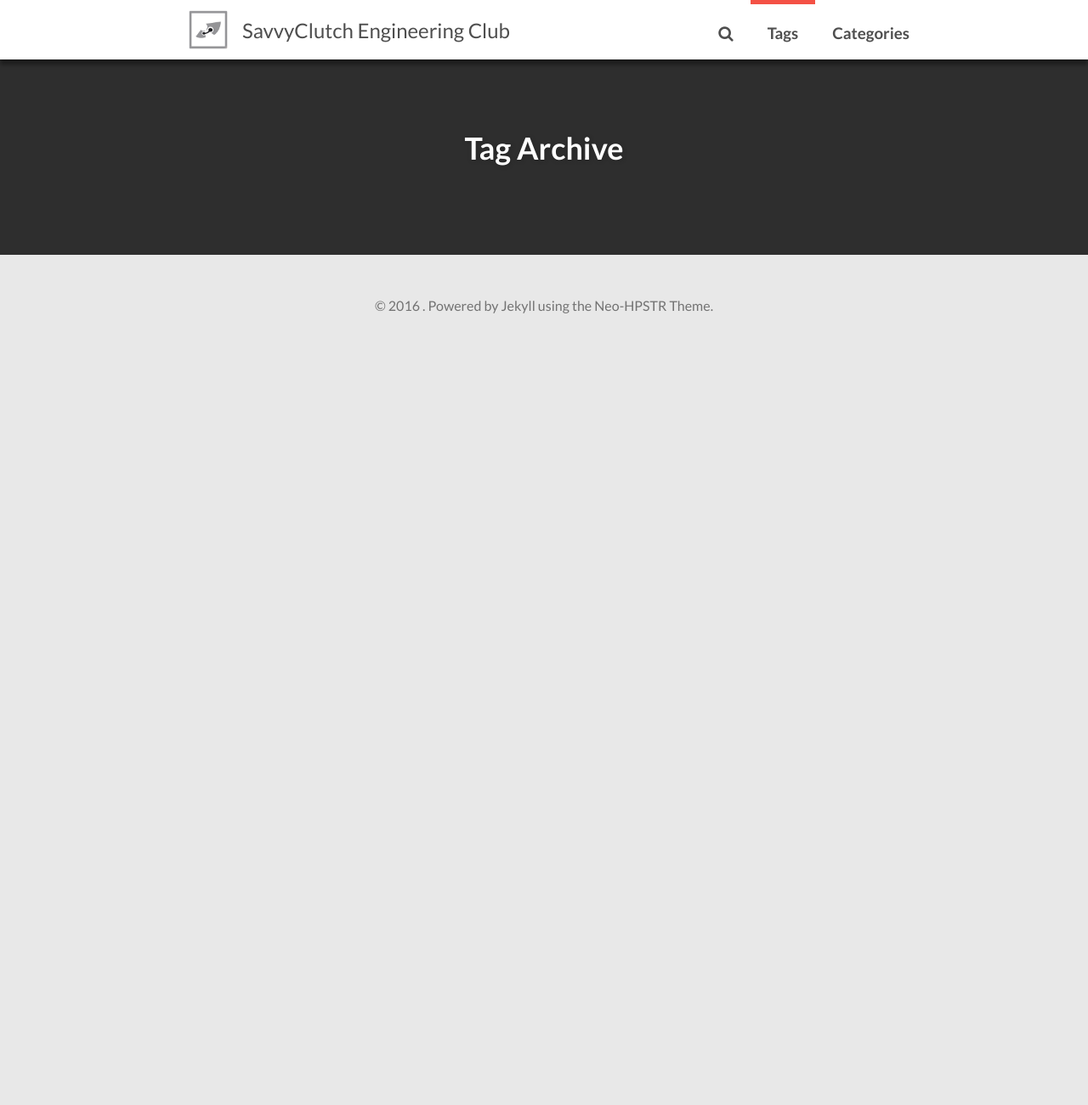
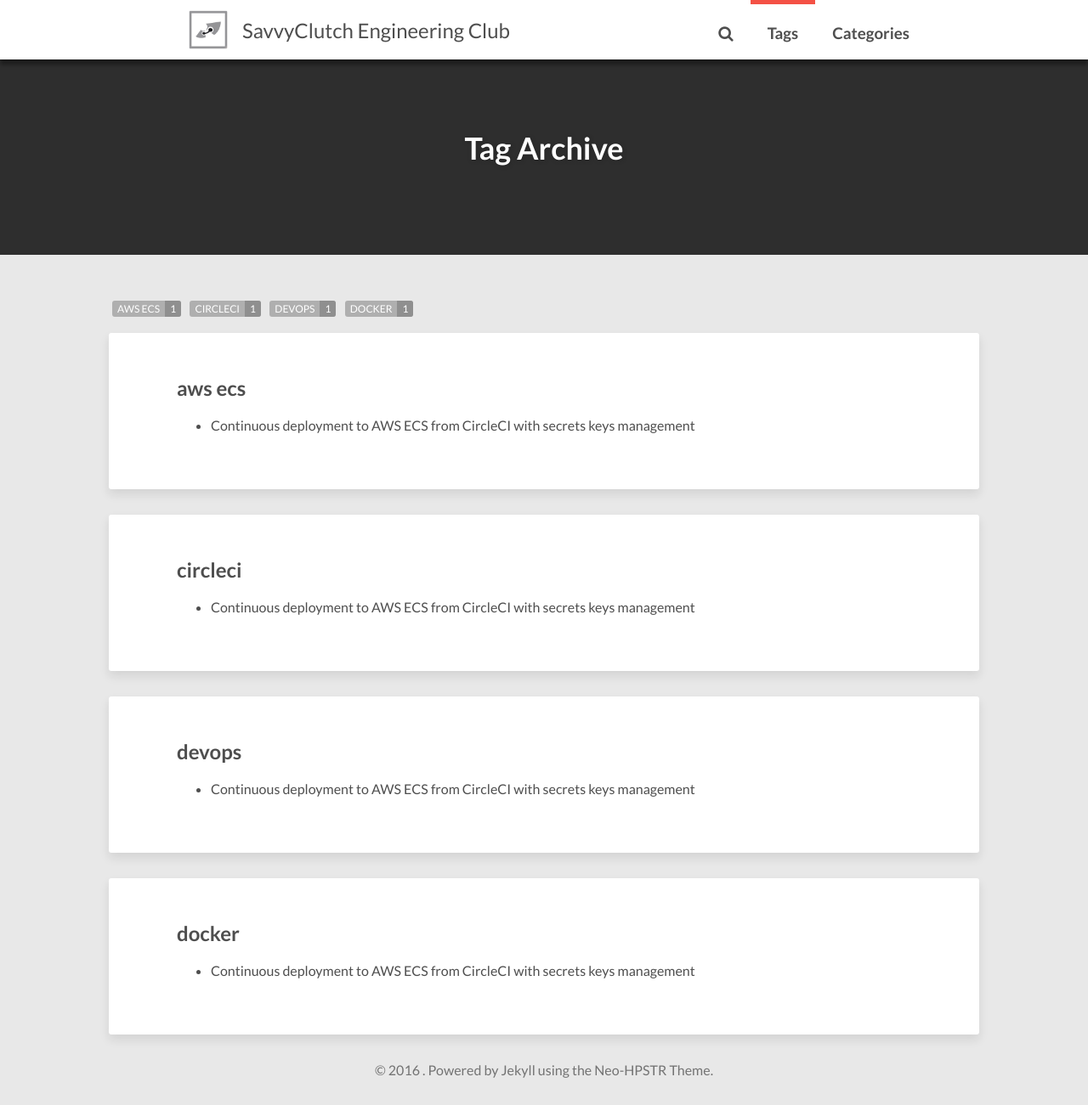
Before and after one commit to savvyclutch/savvyclutch.github.io, a Jekyll site: the page built from tags/index.html, in a window 1280 px wide and 1301 px high. Shown: the whole window at 85% size. Built offline with Jekyll 4.4.1, drawn with Linux system fonts in a browser that asks for light colours; nearby versions of some CDN libraries; comment, search, counter and statistics services are not loaded; some of the changed lines change nothing that is shown.

Commit message:
Add initial drop of AWS ECS deploy post

```diff
--- /dev/null
+++ b/_posts/2016-07-16-continuous-deployment-to-aws-ecs-and-circle-ci.md
@@ -0,0 +1,73 @@
+---
+layout: post
+title: Continuous deployment to AWS ECS from CircleCI with secrets keys management
+description: "Tutorial, how to configure AWS ECS cluster, CircleCI and manage secrets during deployment"
+tags: [docker, aws ecs, circleci, devops]
+author: bogdan
+image:
+    feature: feature.jpg
+    credit: dargadgetz
+    creditlink: http://www.dargadgetz.com/ios-8-abstract-wallpaper-pack-for-iphone-5s-5c-and-ipod-touch-retina/
+---
+
+Intro here
+
+We have some kind of website with dockerised environment and we want to configure automatic zero-time deployment on push to the our github repository `master` branch.
+
+![Deploy Process]({{ site.url }}/images/posts/aws_deploy/deploy_process.png)
+
+What we a going to use to do that:
+1. CircleCI as build server
+2. Github as code repository
+3. Amazon EC2 Container Service (ECS) as production environment and our deployment target
+4. Amazon S3 bucket to keep our secret keys used by website
+
+# CircleCI
+
+It's great build service integrated with Github. Very easy configurable by yml file - just put `circle.yml` into your repository, configure dependencies, test and deploy sections and that's it.
+
+# Amazon EC2 Container Service
+
+![AWS ECS]({{ site.url }}/images/posts/aws_deploy/awsecs_cluster.png)
+{: .image-right}
+
+AWS ECS organise cluster from multiple Amazon machines (AWS EC2 instances).
+To run container on cluster from your docker image you should define `Task` - which is just resources definition for your container instance, like which docker image to use, how much memory to allocate for container etc.
+`Tasks` runs on cluster instances, and which `Tasks` and how many `Tasks` should be are defined in `Service`.
+Also,`Service` settings allow to configure which ELB (Amazon load balancer) to use for current cluster and keep the rules for Auto Scaling - in case you want to change number of containers dynamically.
+
+To deploy new version of your docker image you should create a new `Task Definition` with new image tag inside, register it in `Service` and run `Service` update  after that to populate new `Task`.
+
+On `Service` update, new `Task` will be run on any free reserved EC2 instance, and, after that, old `Task` will be stopped.
+Unfortunately, if you want to have smooth updating without maintenance period, you can't just run `Task` with new image version on the same machine because it use the same port as previous one, so to do that you should shot down the old container before run of new one.
+Which means you should keep one EC2 instance on cluster free, for deployment purposes.
+
+![AWS ECS]({{ site.url }}/images/posts/aws_deploy/cluster_update.png)
+
+# Amazon EC2 Container Registry (ECR)
+
+It's a docker registry like Dockerhub, but managed by Amazon and have more options on access management. We will use it because of speed and security reasons.
+
+# S3 bucket
+
+One of the challenges when deploying production applications using Docker containers is deciding how to handle run-time configuration and secrets (database credentials, certs, etc.).
+We are going to use S3 bucket with the special access rules based on AWS Identity and Access Management (IAM) role to handle this.
+
+
+# What we are going to do
+
+Our deployment process will be look like this
+
+
+1. Create task template for ECS service
+2. Configure secrets bucket
+3. Configure docker image
+4. Configure CircleCI
+
+##  Create task template for ECS service
+
+# Literature
+
+1. [How to Manage Secrets for Amazon EC2 Container Service–Based Applications by Using Amazon S3 and Docker](https://blogs.aws.amazon.com/security/post/Tx2B3QUWAA7KOU/How-to-Manage-Secrets-for-Amazon-EC2-Container-Service-Based-Applications-by-Usi)
+2. [Set up a build pipeline with Jenkins and Amazon ECS](https://blogs.aws.amazon.com/application-management/post/Tx32RHFZHXY6ME1/Set-up-a-build-pipeline-with-Jenkins-and-Amazon-ECS)
+3. [Amazon EC2 Container Service Docs](http://docs.aws.amazon.com/AmazonECS/latest/developerguide/Welcome.html)
--- a/_sass/_page.scss
+++ b/_sass/_page.scss
@@ -352,7 +352,7 @@
 			margin-right: 20px;
 		}
 		@media #{$large} {
-			max-width: 70%;
+			max-width: 1024px;
 			margin-top: 50px;
 			margin-left: auto;
 			margin-right: auto;
```
Also changed, not shown: images/posts/aws_deploy/awsecs_cluster.png (added), images/posts/aws_deploy/cluster_update.png (added), images/posts/aws_deploy/deploy_process.png (added).
